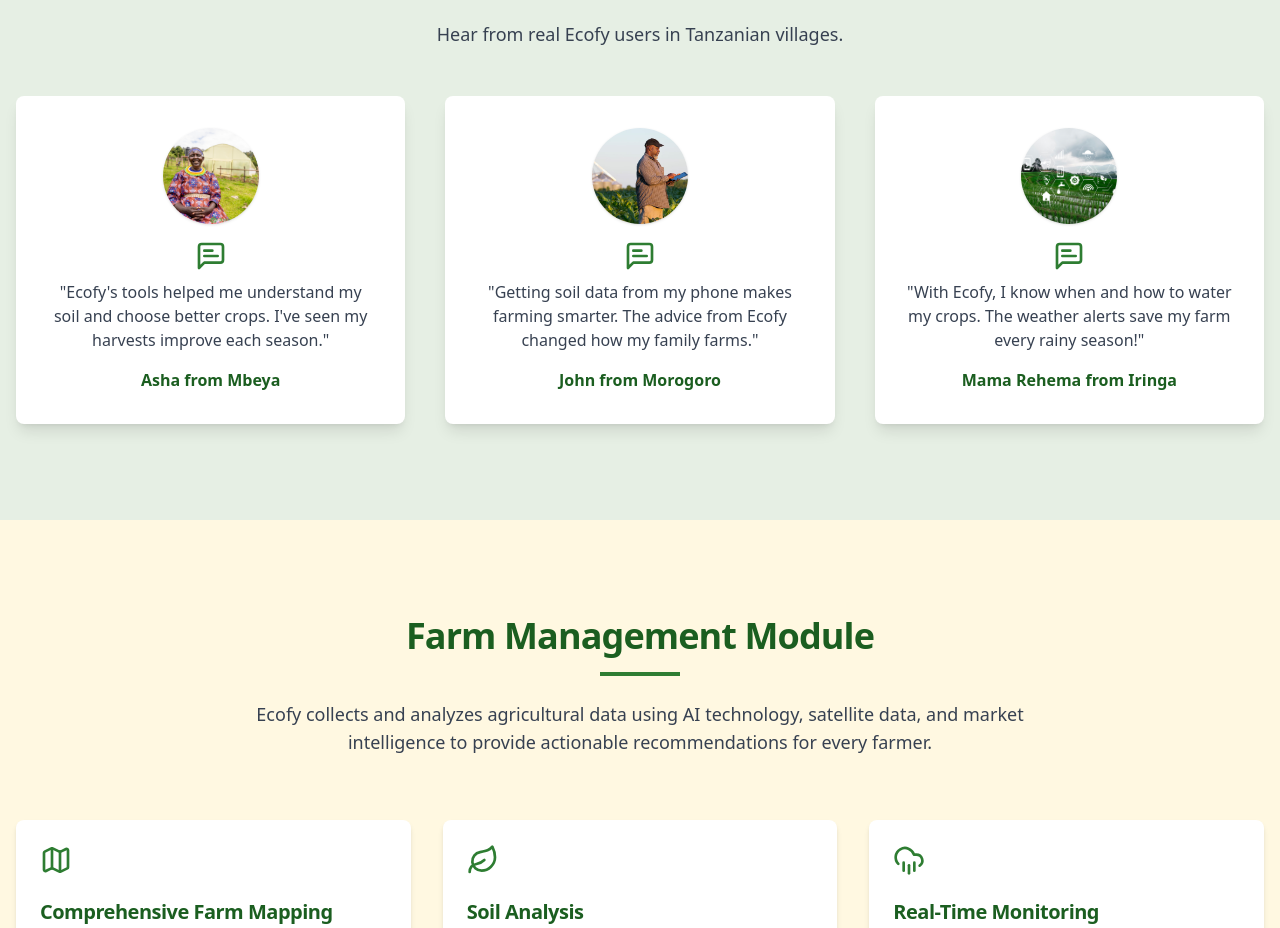
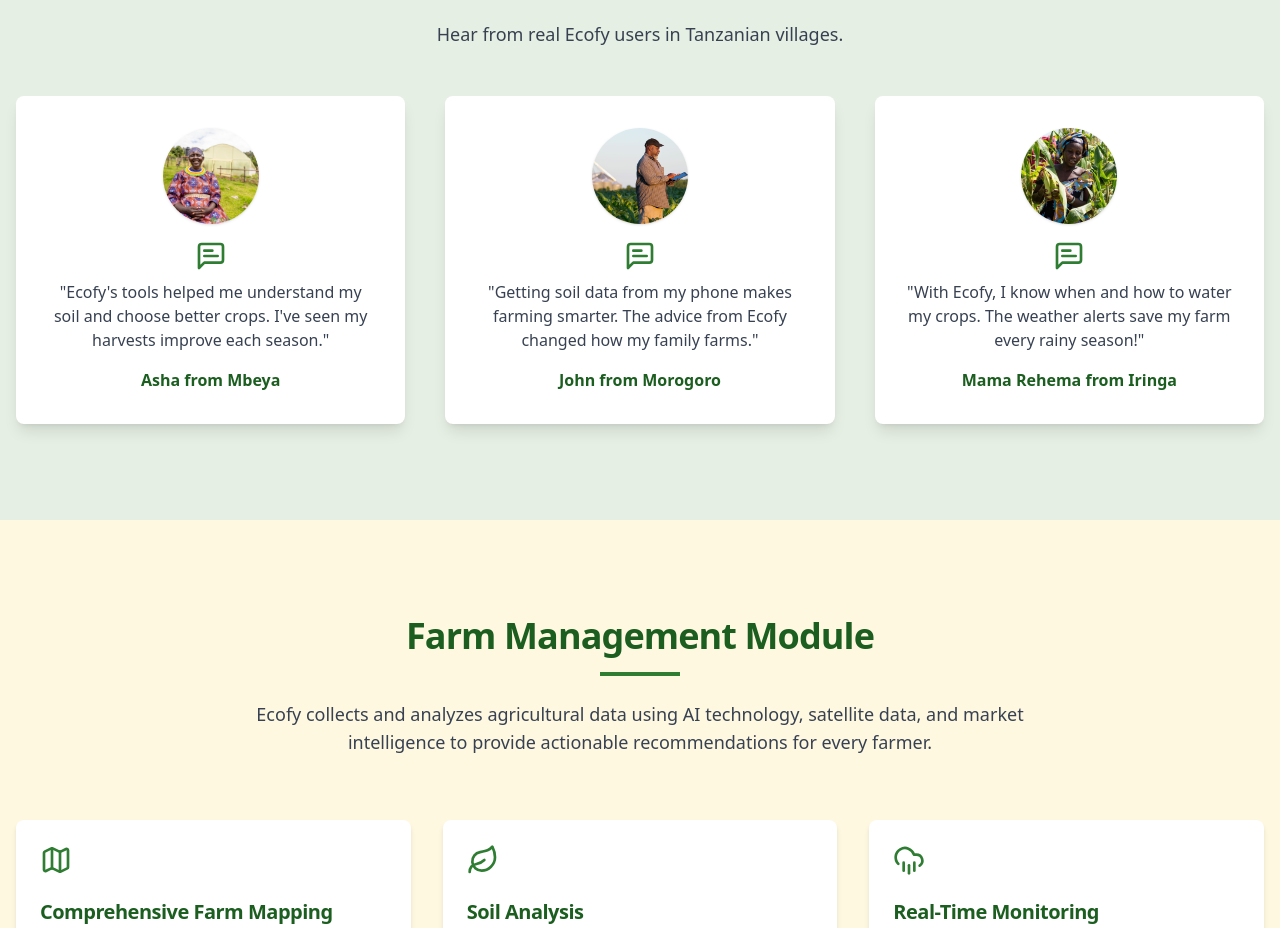
Before and after one commit to johngora21/ecofy, a React (Vite) app: page / in a window 1280 px wide. Shown: the part 2060-2988 px from the top of the page. Built offline with nearby package versions, Linux system fonts and the light colour scheme.

Commit message:
Fix: Testimonial image
Update the image for "Mama Rehema from Iringa" in the testimonials section.

```diff
--- a/src/components/sections/testimonials.tsx
+++ b/src/components/sections/testimonials.tsx
@@ -15,7 +15,7 @@ const previews = [
   {
     name: "Mama Rehema from Iringa",
     text: "With Ecofy, I know when and how to water my crops. The weather alerts save my farm every rainy season!",
-    photo: "/lovable-uploads/3847ff30-2fd2-45e6-ae4f-8ec070e05b2e.png"
+    photo: "/lovable-uploads/b0392730-7b65-4981-9d84-acbbf2b85bba.png"
   }
 ];
 
```
Also changed, not shown: public/lovable-uploads/b0392730-7b65-4981-9d84-acbbf2b85bba.png (added).
